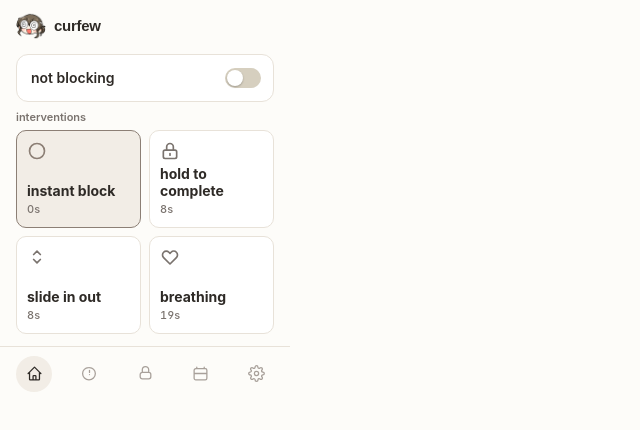
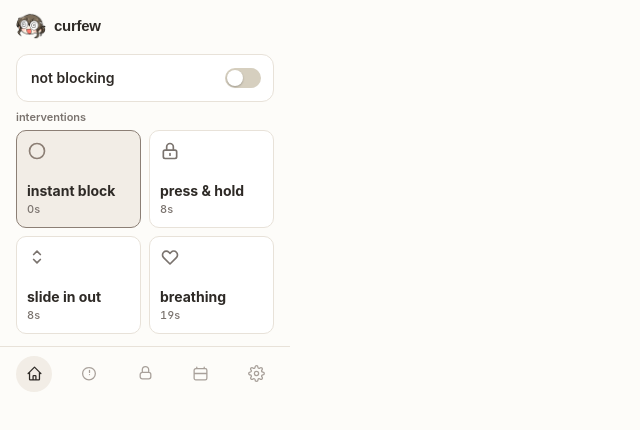
Before and after one commit to fastdemo/curfew, a React (Vite) app: page / in a window 1280 px wide. Shown: the top 430 px of the page, without its empty margins (0-640 px from the left). Built offline with nearby package versions, Linux system fonts and the light colour scheme; no server answers.

Commit message:
scope left-align to tiles only, rename productivity + press & hold

```diff
--- a/src/index.css
+++ b/src/index.css
@@ -66,13 +66,6 @@
 }
 ::-webkit-scrollbar { display: none !important; width: 0 !important; height: 0 !important; }
 
-/* Buttons don't inherit text alignment in all UA stylesheets (notably the
-   extension popup context): pin left alignment at the root so left-aligned
-   tile content can never visually center, even when labels wrap. */
-button {
-  text-align: left;
-}
-
 button:focus-visible,
 input:focus-visible,
 [tabindex]:focus-visible {
--- a/src/lib/interventions.ts
+++ b/src/lib/interventions.ts
@@ -2,7 +2,7 @@
 
 export const INTERVENTIONS: Intervention[] = [
   { id: 'instant', title: 'instant block', time: '0s', duration: 0 },
-  { id: 'hold', title: 'hold to complete', time: '8s', duration: 8000 },
+  { id: 'hold', title: 'press & hold', time: '8s', duration: 8000 },
   { id: 'slide', title: 'slide in out', time: '8s', duration: 8000 },
   { id: 'breathing', title: 'breathing', time: '19s', duration: 19000 },
 ]
--- a/src/screens/BlockedScreen.tsx
+++ b/src/screens/BlockedScreen.tsx
@@ -30,7 +30,7 @@
     sites: ['cnn.com', 'nytimes.com', 'bbc.com', 'theguardian.com', 'foxnews.com', 'reuters.com', 'bloomberg.com', 'forbes.com', 'wsj.com', 'nbcnews.com', 'washingtonpost.com', 'npr.org'],
   },
   {
-    label: 'productivity killers',
+    label: 'productivity',
     sites: ['mail.google.com', 'outlook.com', 'slack.com', 'notion.so', 'docs.google.com', 'drive.google.com', 'dropbox.com', 'figma.com', 'canva.com', 'asana.com', 'trello.com', 'evernote.com'],
   },
 ]
--- a/src/ui/SquareTileGrid.tsx
+++ b/src/ui/SquareTileGrid.tsx
@@ -46,6 +46,7 @@
             padding: 10,
             borderRadius: 10,
             cursor: 'pointer',
+            textAlign: 'left',
             backgroundColor: item.selected ? t.highlight : t.bgSurface,
             border: `1px solid ${item.selected ? t.accent : t.border}`,
             transition: 'background-color 150ms ease-out, border-color 150ms ease-out',
```
